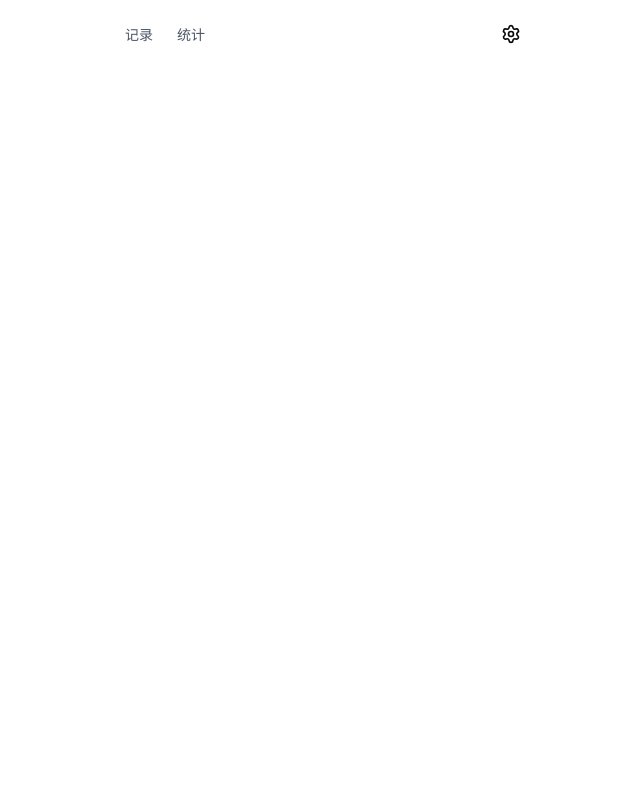
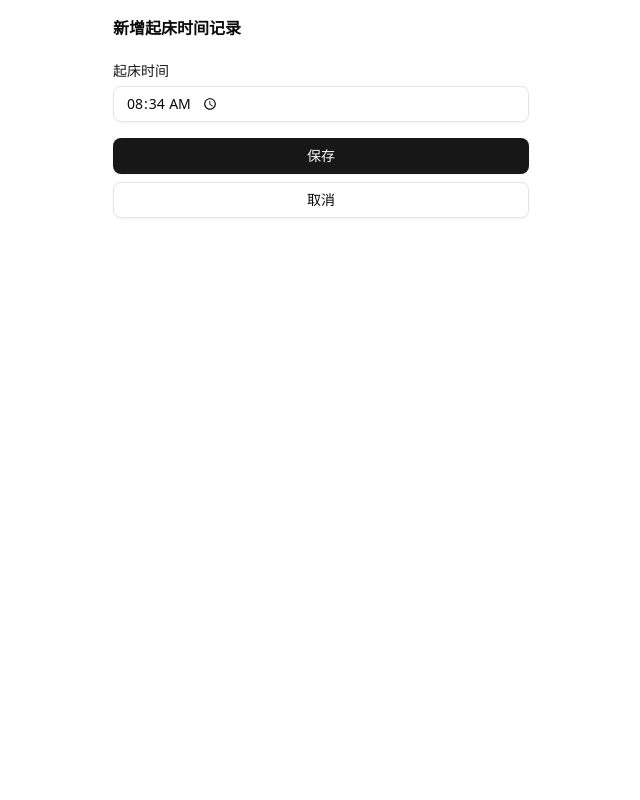
Before and after one commit to ilenceye/leep, a React (Vite) app: page /create-leep-shortcut in a window 1280 px wide. Shown: the top 800 px of the page, without its empty margins (319-959 px from the left). Built offline with nearby package versions, Linux system fonts and the light colour scheme.

Commit message:
fix: hide layout in app shortcuts pages

```diff
--- a/src/App.tsx
+++ b/src/App.tsx
@@ -2,17 +2,22 @@ import { ROUTES } from "@/constants";
 import { CreateLeepShortcut } from "@/pages/CreateLeepShortcut";
 import { Home } from "@/pages/Home";
 import { Stats } from "@/pages/Stats";
-import { Route } from "wouter";
+import { Route, useLocation } from "wouter";
 
 import { Layout } from "./components/Layout";
 
 export default function App() {
+  const [location] = useLocation();
+  const showLayout = location !== ROUTES.SHORTCUTS;
+
   return (
     <div className="mx-auto h-dvh max-w-md px-4">
-      <Layout>
-        <Route path={ROUTES.HOME} component={Home} />
-        <Route path={ROUTES.STATS} component={Stats} />
-      </Layout>
+      {showLayout && (
+        <Layout>
+          <Route path={ROUTES.HOME} component={Home} />
+          <Route path={ROUTES.STATS} component={Stats} />
+        </Layout>
+      )}
       <Route path={ROUTES.SHORTCUTS} component={CreateLeepShortcut} />
     </div>
   );
```
